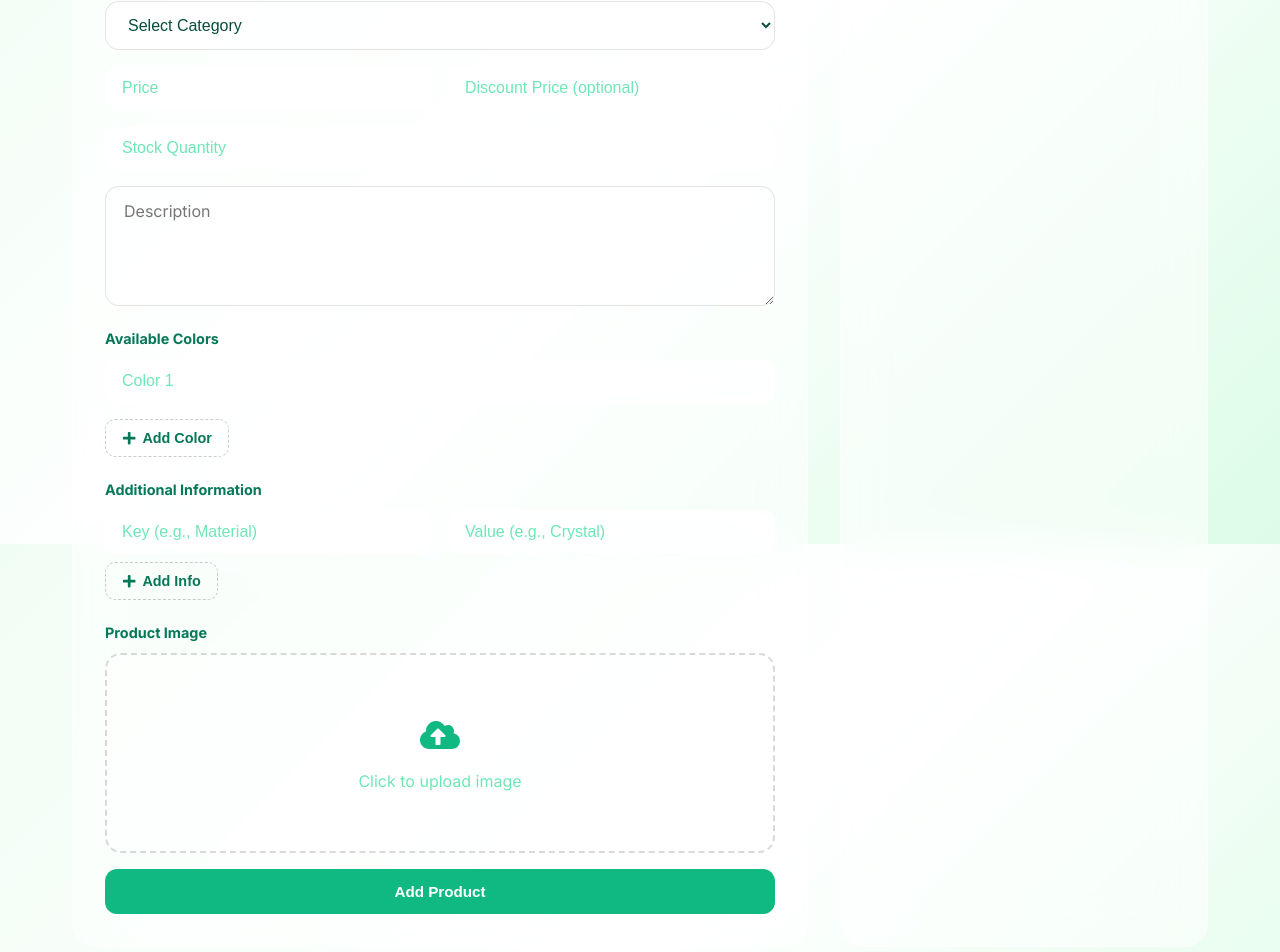
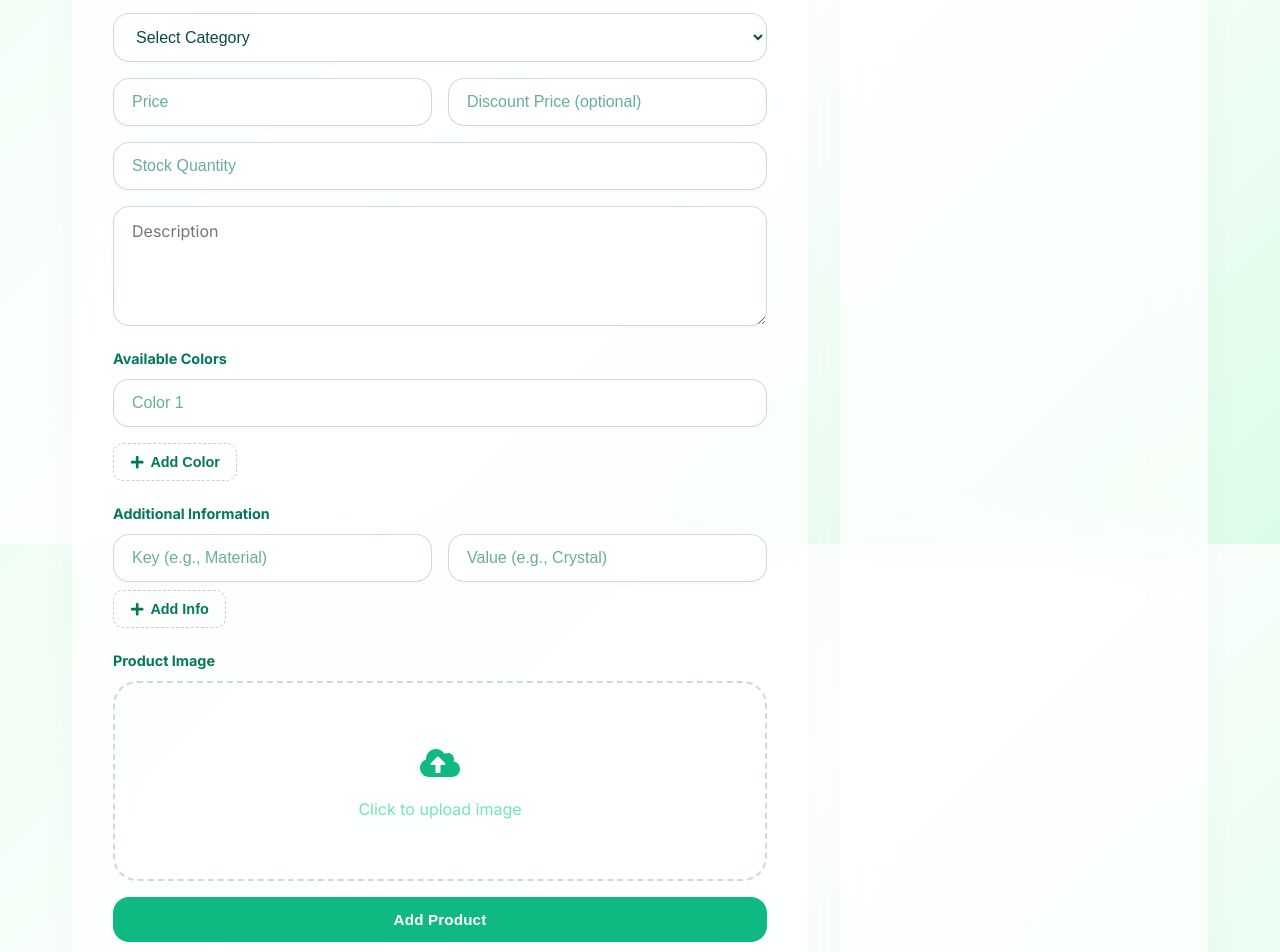
Before and after one commit to Ibrahim-muftii/decor-ecom, a Next.js app: page /admin in a window 1280 px wide. Shown: the part 256-1208 px from the top of the page. Built offline with nearby package versions, Linux system fonts and the light colour scheme.

Commit message:
resolved build errors

```diff
--- a/src/app/admin/page.module.css
+++ b/src/app/admin/page.module.css
@@ -25,11 +25,12 @@
 }
 
 .card {
-    background: rgba(255, 255, 255, 0.5);
-    backdrop-filter: blur(20px);
-    border-radius: 24px;
-    padding: 2rem;
-    border: 1px solid rgba(255, 255, 255, 0.5);
+	background: rgba(255, 255, 255, 0.7);
+	backdrop-filter: blur(24px);
+	border-radius: 32px;
+	padding: 2.5rem;
+	border: 1px solid rgba(255, 255, 255, 0.8);
+	box-shadow: 0 10px 40px -10px rgba(6, 78, 59, 0.05);
 }
 
 .sectionTitle {
@@ -53,34 +54,46 @@
 
 .select {
 	padding: 14px 18px;
-    border-radius: 14px;
-    border: 1px solid rgba(0, 0, 0, 0.1);
-    background: rgba(255, 255, 255, 0.7);
+	border-radius: 16px;
+	border: 1px solid rgba(6, 78, 59, 0.2);
+	background: rgba(255, 255, 255, 0.85);
 	font-size: 1rem;
 	color: var(--text-primary);
 	cursor: pointer;
 	outline: none;
+	transition: all 0.3s ease;
+	backdrop-filter: blur(12px);
+	box-shadow: 0 4px 6px -1px rgba(0, 0, 0, 0.02);
 }
 
 .select:focus {
+	background: #ffffff;
 	border-color: var(--accent);
+	box-shadow: 0 0 0 4px rgba(16, 185, 129, 0.15);
+	transform: translateY(-1px);
 }
 
 .textarea {
 	padding: 14px 18px;
-    border-radius: 14px;
-    border: 1px solid rgba(0, 0, 0, 0.1);
-    background: rgba(255, 255, 255, 0.7);
+	border-radius: 16px;
+	border: 1px solid rgba(6, 78, 59, 0.2);
+	background: rgba(255, 255, 255, 0.85);
 	font-size: 1rem;
 	color: var(--text-primary);
 	min-height: 120px;
 	resize: vertical;
 	font-family: inherit;
 	outline: none;
+	transition: all 0.3s ease;
+	backdrop-filter: blur(12px);
+	box-shadow: 0 4px 6px -1px rgba(0, 0, 0, 0.02);
 }
 
 .textarea:focus {
+	background: #ffffff;
 	border-color: var(--accent);
+	box-shadow: 0 0 0 4px rgba(16, 185, 129, 0.15);
+	transform: translateY(-1px);
 }
 
 /* Dynamic Sections */
@@ -103,7 +116,7 @@
 	margin-bottom: 0.5rem;
 }
 
-.dynamicRow>div {
+.dynamicRow > div {
 	flex: 1;
 }
 
@@ -153,13 +166,13 @@
 }
 
 .dropzone {
-    border: 2px dashed rgba(0, 0, 0, 0.15);
-    border-radius: 16px;
+	border: 2px dashed rgba(6, 78, 59, 0.2);
+	border-radius: 24px;
 	padding: 2rem;
 	text-align: center;
 	cursor: pointer;
-    transition: all 0.2s;
-    background: rgba(255, 255, 255, 0.5);
+	transition: all 0.3s ease;
+	background: rgba(255, 255, 255, 0.4);
 	position: relative;
 	min-height: 200px;
 	display: flex;
@@ -169,7 +182,9 @@
 
 .dropzone:hover {
 	border-color: var(--accent);
-    background: rgba(255, 255, 255, 0.7);
+	background: rgba(255, 255, 255, 0.8);
+	transform: scale(0.995);
+	box-shadow: 0 10px 30px -10px rgba(16, 185, 129, 0.1);
 }
 
 .dropzoneContent {
--- a/src/app/globals.css
+++ b/src/app/globals.css
@@ -22,7 +22,7 @@
 	--text-secondary: #047857;
 	--text-muted: #6ee7b7;
 
-  --font-family: 'Inter', system-ui, -apple-system, sans-serif;
+	--font-family: "Inter", system-ui, -apple-system, sans-serif;
 }
 
 * {
@@ -41,6 +41,10 @@ body {
 	min-height: 100vh;
 	-webkit-font-smoothing: antialiased;
 	overflow-x: hidden;
+}
+
+.backdrop-blur-bg {
+	backdrop-filter: blur(12px);
 }
 
 a {
--- a/src/app/layout.tsx
+++ b/src/app/layout.tsx
@@ -19,11 +19,13 @@ export default function RootLayout({
   return (
     <html lang="en">
       <body className={inter.className}>
-        <Navbar />
-        <main style={{ minHeight: '80vh', paddingBottom: '80px' }}>
-          {children}
-        </main>
-        <BottomNav />
+        <div className='w-full h-full backdrop-blur-sm'>
+          <Navbar />
+          <main style={{ minHeight: '80vh', paddingBottom: '80px' }}>
+            {children}
+          </main>
+          <BottomNav />
+        </div>
       </body>
     </html>
   )
--- a/src/app/page.tsx
+++ b/src/app/page.tsx
@@ -122,7 +122,7 @@ export default function Home() {
               category={product.category}
               price={product.price}
               discountPrice={product.discountPrice}
-              imageUrl={product.image_url}
+              image_url={product.image_url}
               rating={product.rating}
             />
           ))}
@@ -156,7 +156,7 @@ export default function Home() {
               category={product.category}
               price={product.price}
               discountPrice={product.discountPrice}
-              imageUrl={product.image_url}
+              image_url={product.image_url}
               rating={product.rating}
             />
           ))}
--- a/src/app/product/[id]/page.tsx
+++ b/src/app/product/[id]/page.tsx
@@ -238,7 +238,7 @@ export default function ProductDetails() {
                             category={p.category}
                             price={p.price}
                             discountPrice={p.discountPrice}
-                            imageUrl={p.image_url}
+                            image_url={p.image_url}
                             rating={p.rating}
                         />
                     ))}
--- a/src/components/GlassButton/GlassButton.module.css
+++ b/src/components/GlassButton/GlassButton.module.css
@@ -3,16 +3,18 @@
 	align-items: center;
 	justify-content: center;
 	padding: 14px 28px;
-    border-radius: 12px;
+	border-radius: 16px;
 	font-weight: 600;
 	font-size: 0.95rem;
-    transition: all 0.2s ease;
+	transition: all 0.3s cubic-bezier(0.4, 0, 0.2, 1);
 	border: none;
 	cursor: pointer;
+	letter-spacing: 0.01em;
 }
 
 .button:hover {
 	transform: translateY(-2px);
+	box-shadow: 0 4px 12px rgba(0, 0, 0, 0.1);
 }
 
 /* Primary: Dark */
--- a/src/components/GlassInput/GlassInput.module.css
+++ b/src/components/GlassInput/GlassInput.module.css
@@ -12,23 +12,26 @@
 }
 
 .input {
-    background: var(--glass-bg);
-    border: 1px solid var(--glass-border);
-    padding: 12px 16px;
-    border-radius: 12px;
+	background: rgba(255, 255, 255, 0.85);
+	border: 1px solid rgba(6, 78, 59, 0.2); /* Botanical green hint */
+	padding: 14px 18px;
+	border-radius: 16px;
 	color: var(--text-primary);
 	font-size: 1rem;
 	outline: none;
 	transition: all 0.3s ease;
-    backdrop-filter: blur(10px);
+	backdrop-filter: blur(12px);
+	box-shadow: 0 4px 6px -1px rgba(0, 0, 0, 0.02), 0 2px 4px -1px rgba(0, 0, 0, 0.02);
 }
 
 .input:focus {
+	background: #ffffff;
 	border-color: var(--accent);
-    box-shadow: 0 0 0 2px rgba(255, 183, 3, 0.2);
-    background: rgba(255, 255, 255, 0.18);
+	box-shadow: 0 0 0 4px rgba(16, 185, 129, 0.15);
+	transform: translateY(-1px);
 }
 
 .input::placeholder {
-    color: var(--text-muted);
+	color: var(--text-secondary);
+	opacity: 0.6;
 }
--- a/src/components/Navbar/Navbar.module.css
+++ b/src/components/Navbar/Navbar.module.css
@@ -30,7 +30,7 @@
 	opacity: 1;
 	backdrop-filter: blur(12px);
 	/* Blur effect */
-    -webkit-backdrop-filter: blur(12px);
+	/* -webkit-backdrop-filter: blur(12px); */
 	border-bottom: 1px solid rgba(255, 255, 255, 0.1);
 	box-shadow: 0 4px 30px rgba(0, 0, 0, 0.05);
 	/* Optional subtle shadow */
```
Also changed, not shown: src/app/shop/page.tsx (+11 -3 lines), src/components/ProductCard/ProductCard.tsx (+7 -6 lines). Lines whose indentation alone changed are shown as unchanged.
